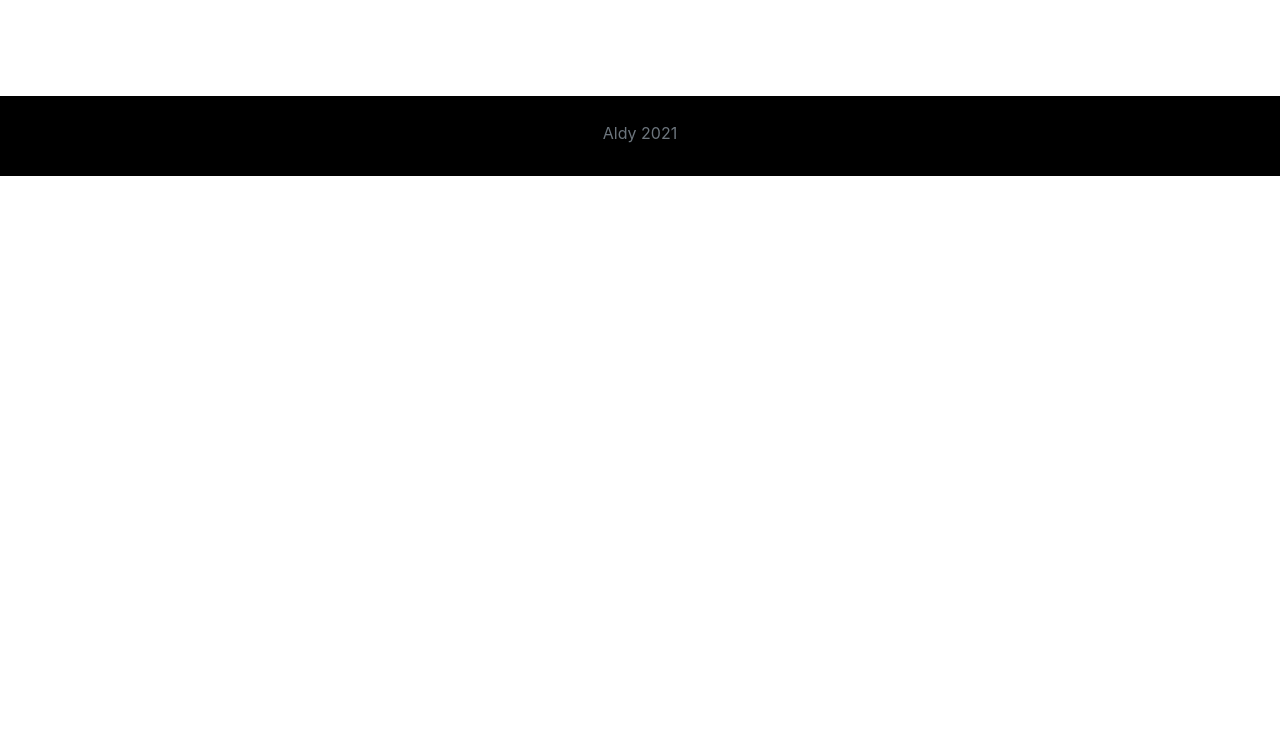
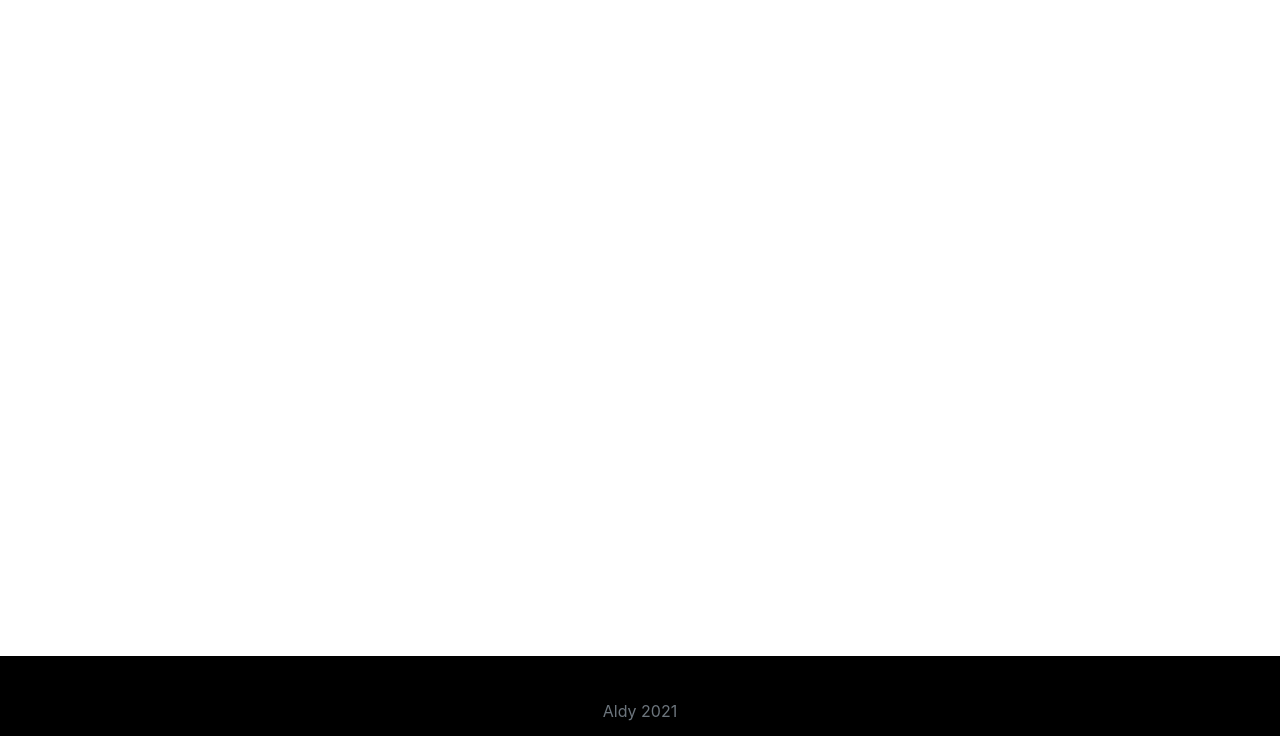
Before and after one commit to aldyhidayat/astaraya6, a Django app: template shop/templates/shop/main.html in a window 1280 px wide. Shown: the part 64-805 px from the top of the page. Before the commit the page ends 240 px from the top, so only its background shows below. Run offline with Django 3.2, Linux system fonts and the light colour scheme; the template is opened without the code that fills it, so the values that code supplies are empty; some libraries are stand-ins or nearby versions.

Commit message:
Update styles.css

```diff
--- a/static/css/styles.css
+++ b/static/css/styles.css
@@ -4,6 +4,13 @@
 }
 #logo{
 	width:120px;
+}
+.footer{
+position: absolute;
+bottom: 0;
+width: 100%;
+height: 60px;
+line-height: 60px;
 }
 #cart-icon{
 	width: 25px;
```
